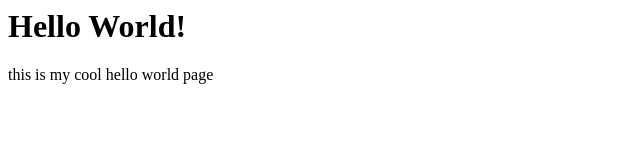
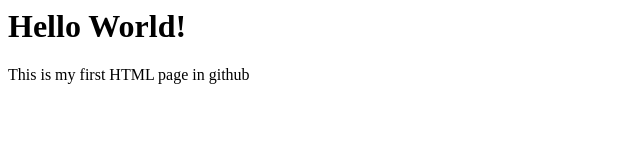
Before and after one commit to Frrankstery/demo, a plain HTML site: page index.html in a window 1280 px wide. Shown: the full height of the page, 0-640 px from the left. Drawn offline with Linux system fonts and the light colour scheme.

Commit message:
Update index.html
Added content

```diff
--- a/index.html
+++ b/index.html
@@ -4,6 +4,6 @@
     </head>
     <body>
         <h1>Hello World!</h1>
-        this is my cool hello world page
+        This is my first HTML page in github
     </body>
 </html>
```
